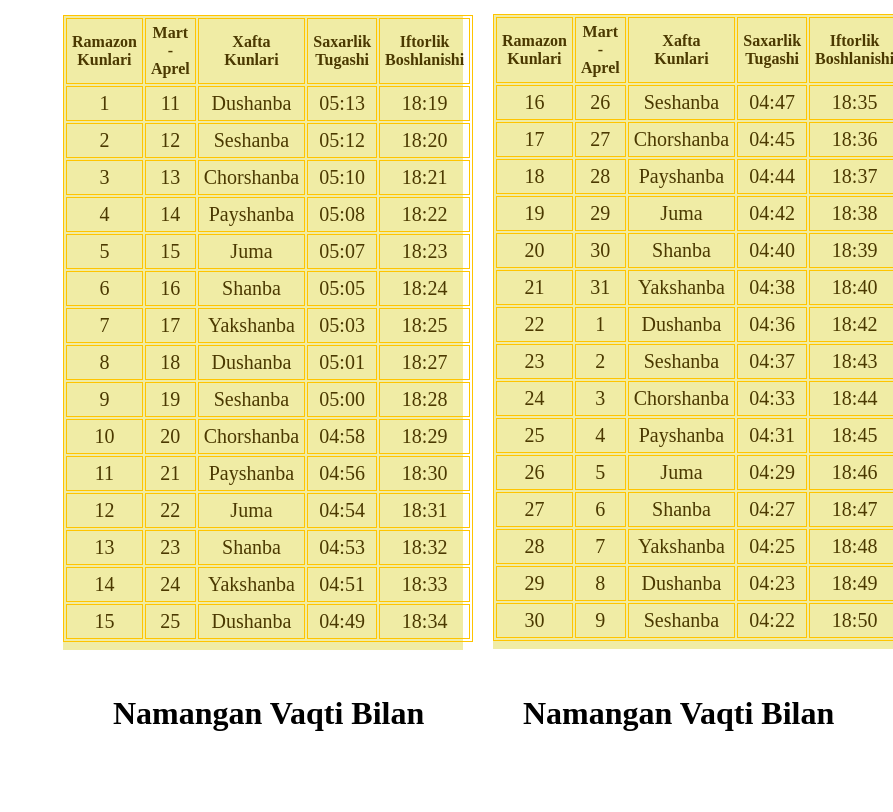
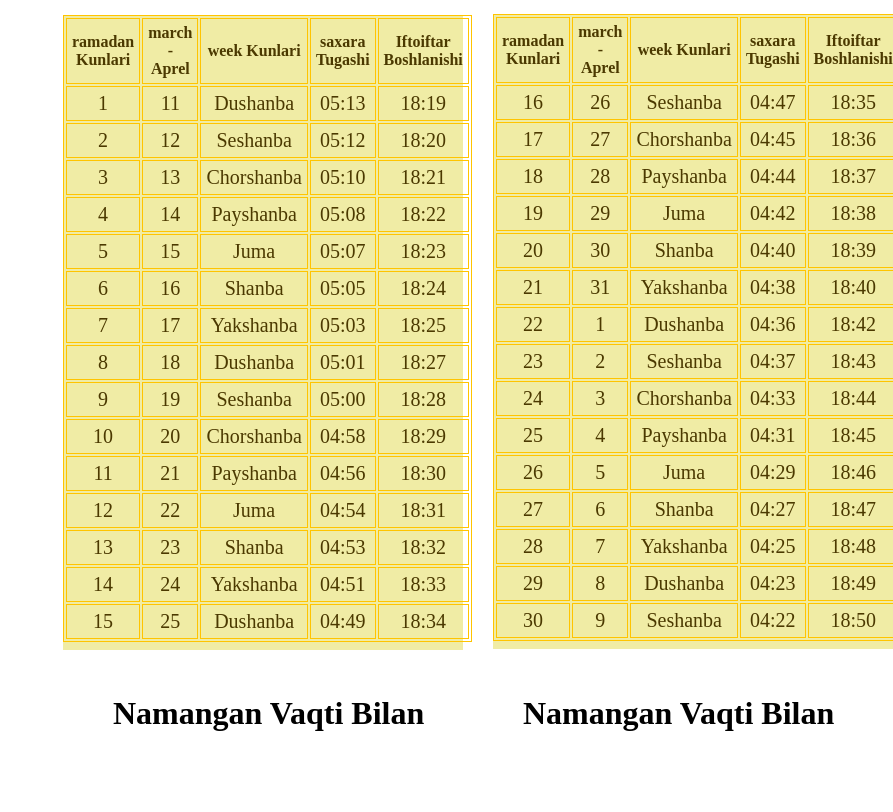
Before and after one commit to jeck004/Ramazon-1445-2024-Taqvim, a plain HTML site: page index.html in a window 1280 px wide. Shown: the part 52-864 px from the top of the page, without its empty margins (387-1280 px from the left). Drawn offline with Linux system fonts and the light colour scheme.

Commit message:
Update index.html

```diff
--- a/index.html
+++ b/index.html
@@ -17,11 +17,11 @@
       <div class="table">
         <table>
             <tr class="t-h">
-                <th class="ramadan">Ramazon<br>Kunlari</th>
-                <th class="march">Mart -<br>Aprel</th>
-                <th class="week">Xafta Kunlari</th>
-                <th class="saxara">Saxarlik<br>Tugashi</th>
-                <th class="iftar">Iftorlik<br>Boshlanishi</th>
+                <th class="ramadan">ramadan<br>Kunlari</th>
+                <th class="march">march -<br>Aprel</th>
+                <th class="week">week Kunlari</th>
+                <th class="saxara">saxara<br>Tugashi</th>
+                <th class="iftar">Iftoiftar<br>Boshlanishi</th>
             </tr>
             <tr>
                 <td>1</td>
@@ -133,11 +133,11 @@
       <div class="table2">
           <table>
               <tr class="t-h">
-                <th class="ramadan">Ramazon<br>Kunlari</th>
-                <th class="march">Mart -<br>Aprel</th>
-                <th class="week">Xafta Kunlari</th>
-                <th class="saxara">Saxarlik<br>Tugashi</th>
-                <th class="iftar">Iftorlik<br>Boshlanishi</th>
+                <th class="ramadan">ramadan<br>Kunlari</th>
+                <th class="march">march -<br>Aprel</th>
+                <th class="week">week Kunlari</th>
+                <th class="saxara">saxara<br>Tugashi</th>
+                <th class="iftar">Iftoiftar<br>Boshlanishi</th>
               </tr>
               <tr>
                   <td>16</td>
```
